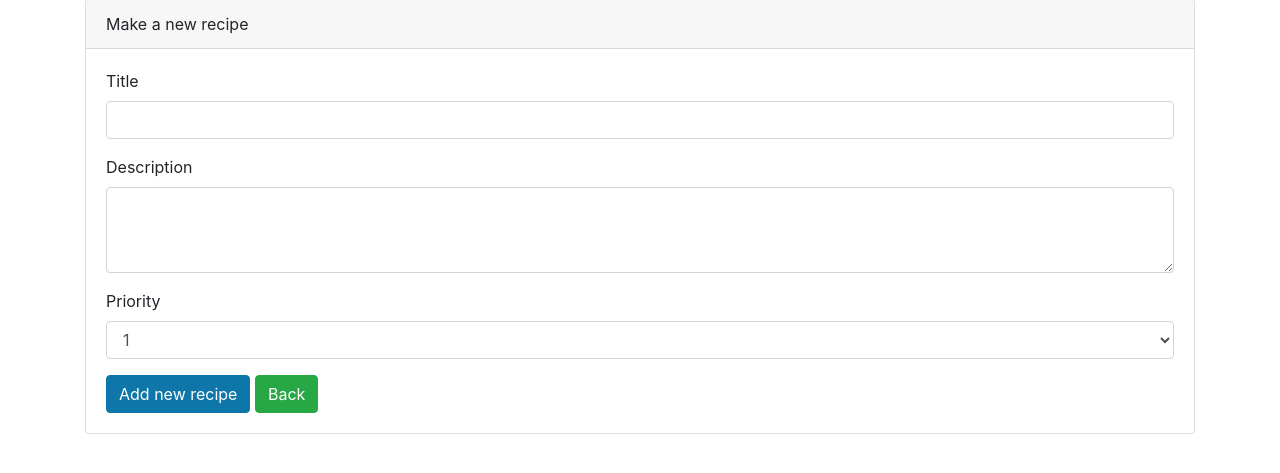
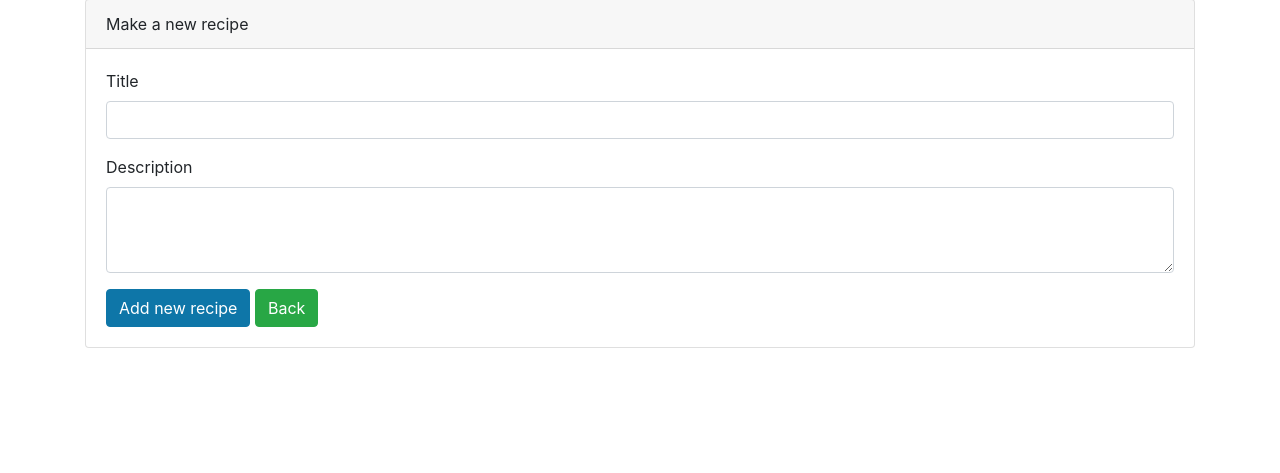
Before and after one commit to AhmetBilalOzgun/RecipeApp, a FastAPI app: template app/templates/add-recipe.html in a window 1280 px wide. Shown: the part 71-544 px from the top of the page. Run offline with FastAPI, Linux system fonts and the light colour scheme; the template is opened without the code that fills it, so the values that code supplies are empty; some libraries are stand-ins or nearby versions.

Commit message:
Everythin is done

```diff
--- a/app/models.py
+++ b/app/models.py
@@ -6,7 +6,6 @@ class Recipe(Base):
     id = Column(Integer, primary_key=True, index=True)
     title = Column(String)
     description = Column(String)
-    priority = Column(Integer)
     completed = Column(Boolean,default=False)
     user_id = Column(Integer, ForeignKey("users.id"))
 
--- a/app/routers/recipe.py
+++ b/app/routers/recipe.py
@@ -26,7 +26,6 @@ templates = Jinja2Templates(directory="app/templates")
 class RecipeRequest(BaseModel):
     title: str = Field(min_length=3,max_length=100)
     description: str = Field(min_length=3,max_length=100)
-    priority: int = Field(gt=0,lt=6)
     completed: bool = Field(default=False)
 
 
@@ -113,8 +112,7 @@ async def update_todo(user:user_dependency,db: db_dependency,recipe_request:Reci
     if recipe is None:
         raise HTTPException(status_code=404, detail="Not Found")
     recipe.title = recipe_request.title
-    recipe.description = create_recipe_with_gemini(recipe_request.description,recipe_request.title)
-    recipe.priority = recipe_request.priority
+    recipe.description = recipe_request.description
     recipe.completed = recipe_request.completed
     db.add(recipe)
     db.commit()
--- a/app/static/js/base.js
+++ b/app/static/js/base.js
@@ -11,7 +11,6 @@
             const payload = {
                 title: data.title,
                 description: data.description,
-                priority: parseInt(data.priority),
                 complete: false
             };
 
@@ -53,7 +52,6 @@
         const payload = {
             title: data.title,
             description: data.description,
-            priority: parseInt(data.priority),
             complete: data.complete === "on"
         };
 
--- a/app/templates/add-recipe.html
+++ b/app/templates/add-recipe.html
@@ -14,16 +14,6 @@
         <div class="form-group">
           <label>Description</label>
           <textarea class="form-control" rows="3" name="description" required></textarea>
-        </div>
-        <div class="form-group">
-          <label>Priority</label>
-          <select class="form-control" name="priority">
-            <option>1</option>
-            <option>2</option>
-            <option>3</option>
-            <option>4</option>
-            <option>5</option>
-          </select>
         </div>
         <button type="submit" class="btn btn-primary"> Add new recipe </button>
         <a href="/recipe/recipe-page" class="btn btn-success">Back</a>
@@ -52,7 +42,6 @@ document.addEventListener('DOMContentLoaded', function() {
             const data = {
                 title: formData.get("title"),
                 description: formData.get("description"),
-                priority: parseInt(formData.get("priority")),
                 completed: false
             };
 
```
Also changed, not shown: app/templates/edit-recipe.html (+0 -10 lines), recipeApp.db, todoaiapp.db (deleted).
